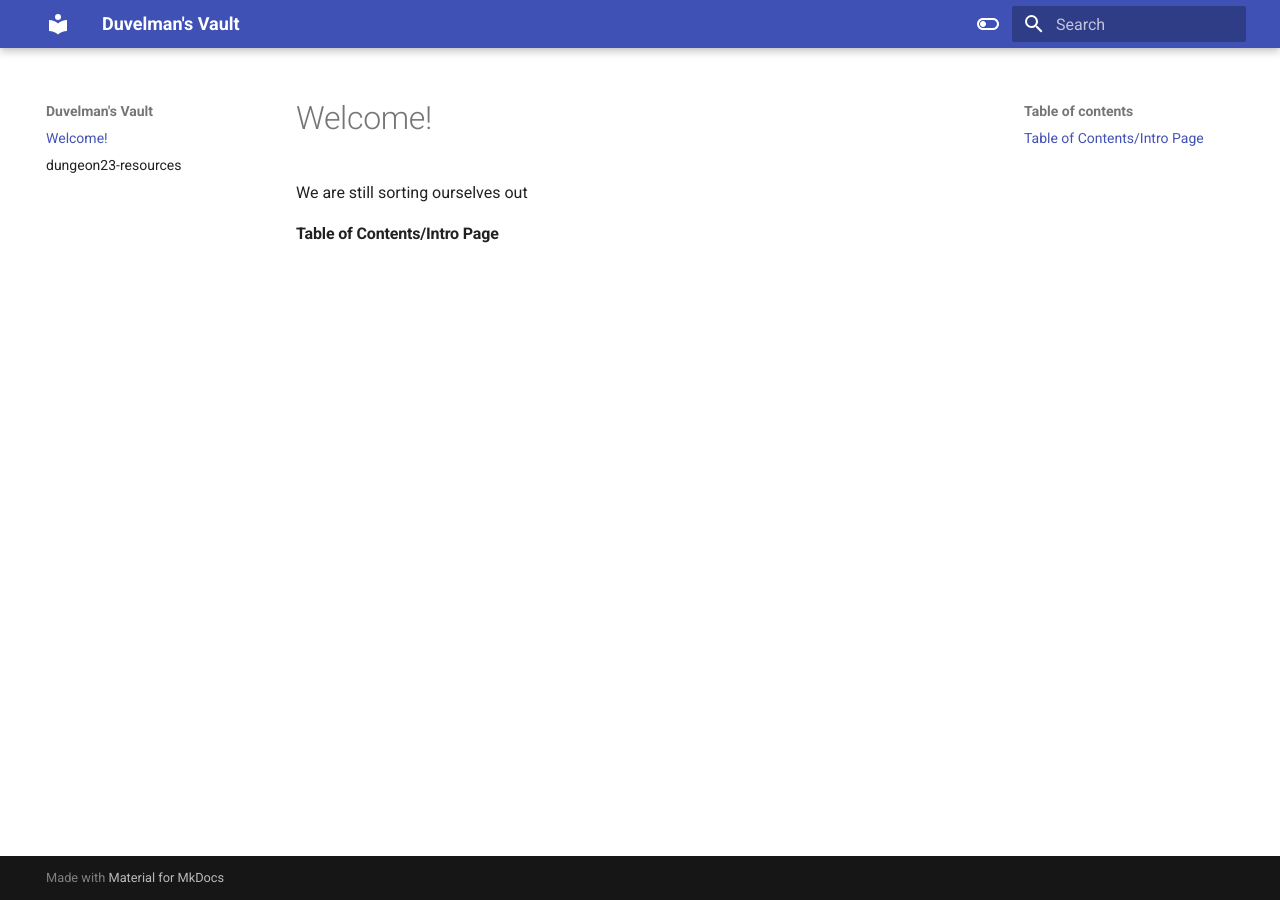
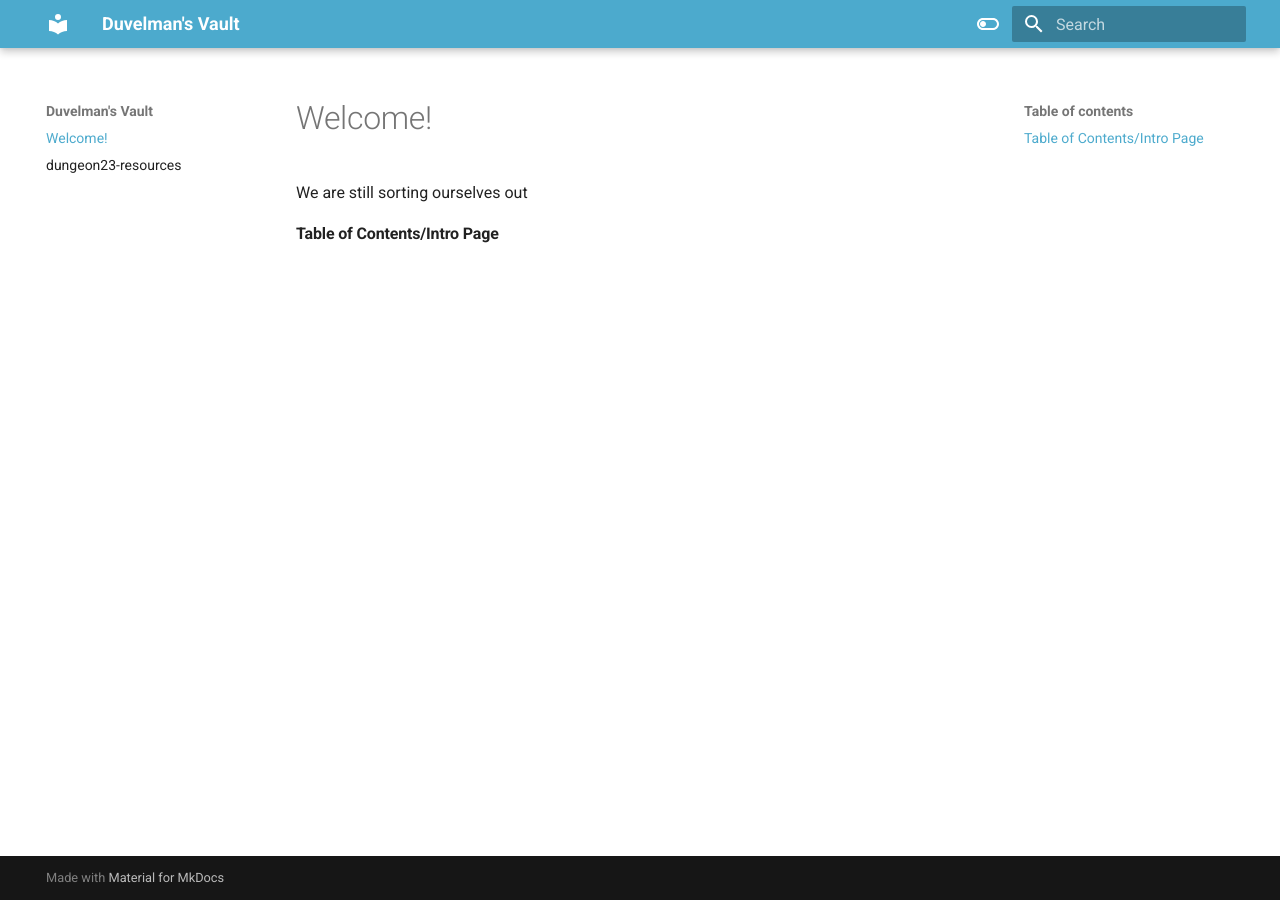
Before and after one commit to duvelmandice/vault, an MkDocs documentation site: the page built from docs/index.md, in a window 1280 px wide. Built offline with MkDocs 1.6.1 and Material for MkDocs 9.7.7, drawn with Linux system fonts in a browser that asks for light colours.

Commit message:
implement docs/stylesheets/extra.css

```diff
--- /dev/null
+++ b/docs/stylesheets/extra.css
@@ -0,0 +1,5 @@
+:root > * {
+    --md-primary-fg-color:        hsl(196, 56%, 55%);
+    --md-primary-fg-color--light: hsl(196, 56%, 55%);
+    --md-primary-fg-color--dark:  hsl(196, 56%, 35%);
+  }
--- a/mkdocs.yml
+++ b/mkdocs.yml
@@ -7,7 +7,7 @@ theme:
     # Light mode
     - media: "(prefers-color-scheme: light)"
       scheme: default
-      primary: skyblue
+      primary: light blue
       accent: indigo
       toggle:
         icon: material/toggle-switch-off-outline
@@ -16,8 +16,8 @@ theme:
     # Dark mode
     - media: "(prefers-color-scheme: dark)"
       scheme: slate
-      primary: SkyBlue
-      accent: SteelBlue
+      primary: blue
+      accent: indigo
       toggle:
         icon: material/toggle-switch
         name: Switch to light mode
@@ -48,6 +48,9 @@ plugins:
   - roamlinks
   - mermaid2
 
+extra_css:
+  - stylesheets/extra.css
+
 extra_javascript:
   - javascripts/mathjax.js
   - https://polyfill.io/v3/polyfill.min.js?features=es6
```
